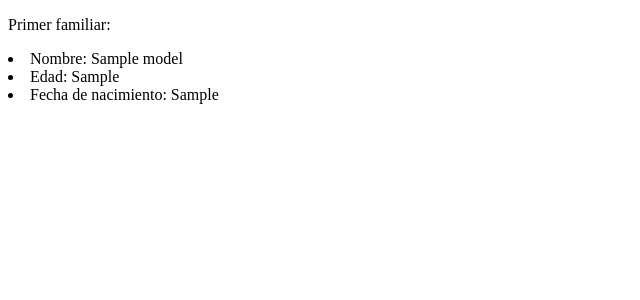
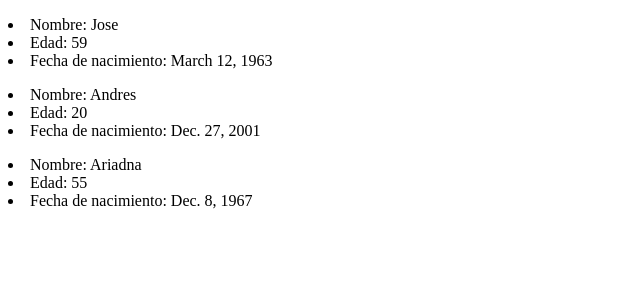
Before and after one commit to MatiasBran/MVT-Matias_Puletti, a Django app: template templates/familia_template.html in a window 1280 px wide. Shown: the top 300 px of the page, without its empty margins (0-640 px from the left). Run offline with Django 4.2, Linux system fonts and the light colour scheme; data comes from the database, SQL or seed files in the repository; both versions use the stored data as it was after the commit; tables that the repository leaves empty hold one stand-in row (values such as "Sample post"); the template is opened without the code that fills it: values that come from a table or form of the project are taken from there, most other values are stand-ins (such as "Sample title", 1, 10 or a date in 2020).

Commit message:
Creamos el listado y cambiamos nombres de vistas, la BD esta todo ok

```diff
--- a/app_MVT_Matias_Puletti/urls.py
+++ b/app_MVT_Matias_Puletti/urls.py
@@ -1,8 +1,9 @@
 from django.contrib import admin
 from django.urls import path
 
-from .views import lista_familia
+from .views import datos_familia, listado_familia
 
 urlpatterns = [
-    path('lista-familia/<nom_familiar>/<edad_familiar>/<nacimiento_familiar>/', lista_familia),
+    path('datos-familia/', datos_familia),
+    path('listado-familia/', listado_familia)
 ]
--- a/templates/familia_template.html
+++ b/templates/familia_template.html
@@ -7,12 +7,12 @@
     <title>ENTREGABLE MATIAS PULETTI</title>
 </head>
 <body>
-    {% comment %} {% for nombres in lista_familia %} {% endcomment %}
-    <p>Primer familiar:
-        <li>Nombre: {{model.nombre_familiar}}
+    {% for model in lista_familia %}
+    <p>
+        <li>Nombre: {{model.nombre_familiar}} </li>
         <li>Edad: {{model.edad_familiar}} </li>
         <li>Fecha de nacimiento: {{model.nacimiento_familiar}}</li>
     </p>
-    {% comment %} {% endfor %} {% endcomment %}
+    {% endfor %}
 </body>
 </html>
```
Also changed, not shown: app_MVT_Matias_Puletti/views.py (+9 -2 lines), db.sqlite3.
